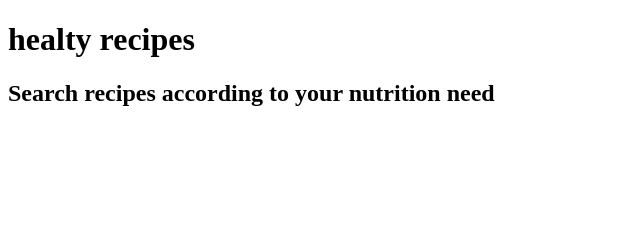
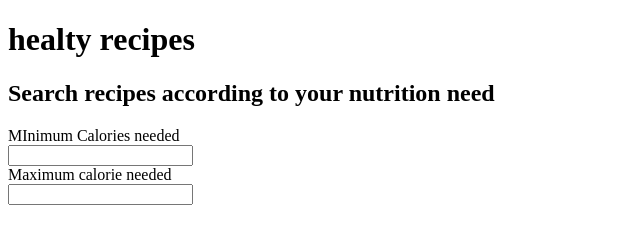
Before and after one commit to DiviyamPathak/Recipesbynutrition, a plain HTML site: page index.html in a window 1280 px wide. Shown: the whole page, without its empty margins (0-640 px from the left). Drawn offline with Linux system fonts and the light colour scheme.

Commit message:
input section

```diff
--- a/index.html
+++ b/index.html
@@ -14,7 +14,10 @@
 
     </div>
     <div class="input-from-user">
-
+        <label for="min-cal">MInimum Calories needed </label><br>
+        <input type="number" name="" id="min-cal"><br>
+        <label for="max-cal">Maximum calorie needed </label><br>
+        <input type="number" id="max-cal">
     </div>
     <div class="output">
 
```
